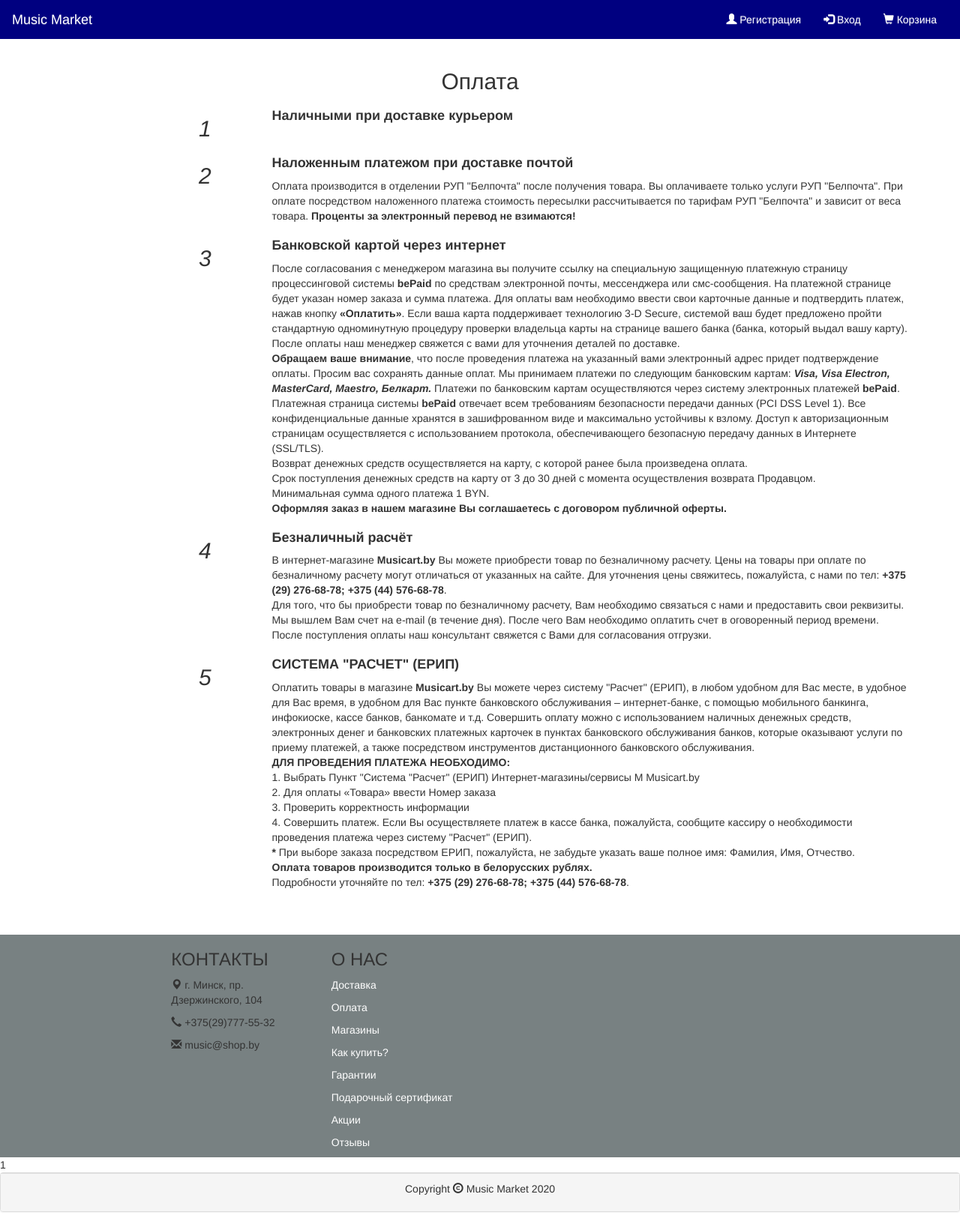
After one commit to catherinematus/django-market, a Django app: page /payment/ in a window 1280 px wide. The commit adds this page. Shown: the whole page at 75% size. Run offline with Django 3.2, Linux system fonts and the light colour scheme; some libraries are stand-ins or nearby versions.

Commit message:
add payment

```diff
--- a/music_market/templates/product/base.html
+++ b/music_market/templates/product/base.html
@@ -63,7 +63,7 @@
             <div class="col-sm-4">
                  <h3>О НАС</h3>
                  <p><a href="{% url 'delivery' %}" style="color:white">Доставка</a></p>
-                 <p><a href="#" style="color:white">Оплата</a></p>
+                 <p><a href="{% url 'payment' %}" style="color:white">Оплата</a></p>
                  <p><a href="#" style="color:white">Магазины</a></p>
                  <p><a href="#" style="color:white">Как купить?</a></p>
                  <p><a href="#" style="color:white">Гарантии</a></p>
--- /dev/null
+++ b/music_market/templates/product/payment.html
@@ -0,0 +1,118 @@
+{% extends 'product/base.html' %}
+
+{% block content %}
+
+<div class="container">
+
+    <h2 style="text-align:center">Оплата</h2>
+
+    <div class="row">
+        <div class="col-sm-2"></div>
+        <div class="col-sm-1">
+            <h2><i>1</i></h2>
+        </div>
+        <div class="col-sm-9">
+            <h4><b>Наличными при доставке курьером</b></h4>
+        </div>
+    </div>
+
+    <div class="row">
+        <div class="col-sm-2"></div>
+        <div class="col-sm-1">
+            <h2><i>2</i></h2>
+        </div>
+        <div class="col-sm-9">
+            <h4><b>Наложенным платежом при доставке почтой</b></h4>
+            <p>
+                Оплата производится в отделении РУП "Белпочта" после получения товара. Вы оплачиваете только услуги РУП "Белпочта".
+                При оплате посредством наложенного платежа стоимость пересылки рассчитывается по тарифам РУП "Белпочта" и зависит от веса товара.
+                <b>Проценты за электронный перевод не взимаются!</b>
+            </p>
+        </div>
+    </div>
+
+    <div class="row">
+        <div class="col-sm-2"></div>
+        <div class="col-sm-1">
+            <h2><i>3</i></h2>
+        </div>
+        <div class="col-sm-9">
+            <h4><b>Банковской картой через интернет</b></h4>
+            <p>
+                После согласования с менеджером магазина вы получите ссылку на специальную защищенную платежную страницу процессинговой системы <b>bePaid</b>
+                по средствам электронной почты, мессенджера или смс-сообщения.
+                На платежной странице будет указан номер заказа и сумма платежа.
+                Для оплаты вам необходимо ввести свои карточные данные и подтвердить платеж, нажав кнопку <b>«Оплатить»</b>.
+                Если ваша карта поддерживает технологию 3-D Secure,
+                системой ваш будет предложено пройти стандартную одноминутную процедуру проверки владельца карты на странице вашего банка
+                (банка, который выдал вашу карту).
+                После оплаты наш менеджер свяжется с вами для уточнения деталей по доставке.<br>
+                <b>Обращаем ваше внимание</b>, что после проведения платежа на указанный вами  электронный адрес придет подтверждение оплаты.
+                Просим вас сохранять данные оплат.
+                Мы принимаем платежи по следующим банковским картам: <b><i>Visa, Visa Electron, MasterCard,  Maestro, Белкарт.</i></b>
+                Платежи по банковским картам осуществляются через систему электронных платежей <b>bePaid</b>.
+                Платежная страница системы <b>bePaid</b> отвечает всем требованиям безопасности передачи данных (PCI DSS Level 1).
+                Все конфиденциальные данные хранятся в зашифрованном виде и максимально устойчивы к взлому.
+                Доступ к авторизационным страницам осуществляется с использованием протокола,
+                обеспечивающего безопасную передачу данных в Интернетe (SSL/TLS).<br>
+                Возврат денежных средств осуществляется на карту,
+                с которой ранее была произведена оплата.<br>
+                Срок поступления денежных средств на карту от 3 до 30 дней с момента осуществления возврата Продавцом.<br>
+                Минимальная сумма одного платежа 1 BYN.<br>
+                <b>Оформляя заказ в нашем магазине Вы соглашаетесь с договором публичной оферты.</b>
+            </p>
+        </div>
+    </div>
+
+    <div class="row">
+        <div class="col-sm-2"></div>
+        <div class="col-sm-1">
+            <h2><i>4</i></h2>
+        </div>
+        <div class="col-sm-9">
+            <h4><b>Безналичный расчёт</b></h4>
+            <p>
+                В интернет-магазине <b>Musicart.by</b> Вы можете приобрести товар по безналичному расчету.
+                Цены на товары при оплате по безналичному расчету могут отличаться от указанных на сайте.
+                Для уточнения цены свяжитесь, пожалуйста, с нами по тел: <b>+375 (29) 276-68-78; +375 (44) 576-68-78</b>.<br>
+                Для того, что бы приобрести товар по безналичному расчету, Вам необходимо связаться с нами и предоставить свои реквизиты.
+                Мы вышлем Вам счет на e-mail (в течение дня).
+                После чего Вам необходимо оплатить счет в оговоренный период времени.
+                После поступления оплаты наш консультант свяжется с Вами для согласования отгрузки.
+            </p>
+        </div>
+    </div>
+
+    <div class="row">
+        <div class="col-sm-2"></div>
+        <div class="col-sm-1">
+            <h2><i>5</i></h2>
+        </div>
+        <div class="col-sm-9">
+            <h4><b>СИСТЕМА "РАСЧЕТ" (ЕРИП)</b></h4>
+            <p>
+                Оплатить товары в магазине <b>Musicart.by</b> Вы можете через систему "Расчет" (ЕРИП),
+                в любом удобном для Вас месте, в удобное для Вас время, в удобном для Вас пункте банковского обслуживания – интернет-банке,
+                с помощью мобильного банкинга, инфокиоске, кассе банков, банкомате и т.д.
+                Совершить оплату можно с использованием наличных денежных средств,
+                электронных денег и банковских платежных карточек в пунктах банковского обслуживания банков,
+                которые оказывают услуги по приему платежей, а также посредством инструментов дистанционного банковского обслуживания.<br>
+                <b>ДЛЯ ПРОВЕДЕНИЯ ПЛАТЕЖА НЕОБХОДИМО:</b><br>
+                1. Выбрать Пункт "Система "Расчет" (ЕРИП) Интернет-магазины/сервисы M Musicart.by<br>
+                2. Для оплаты «Товара» ввести Номер заказа<br>
+                3. Проверить корректность информации<br>
+                4. Совершить платеж.
+                Если Вы осуществляете платеж в кассе банка, пожалуйста, сообщите кассиру о необходимости проведения платежа через систему "Расчет" (ЕРИП).<br>
+                <b>*</b> При выборе заказа посредством ЕРИП, пожалуйста, не забудьте указать ваше полное имя: Фамилия, Имя, Отчество.<br>
+                <b>Оплата товаров производится только в белорусских рублях.</b><br>
+                Подробности уточняйте по тел: <b>+375 (29) 276-68-78; +375 (44) 576-68-78</b>.
+            </p>
+        </div>
+    </div>
+
+
+
+</div>
+
+
+{% endblock %}
--- a/music_market/urls.py
+++ b/music_market/urls.py
@@ -2,7 +2,7 @@ from django.urls import path
 from . import views
 from .views import home_page, product_category, product_subcategory, product_detail,\
     product_to_basket, product_in_basket, product_remove_basket, product_leave_basket, login_user, register, review, \
-    add_review, delivery
+    add_review, delivery, payment
 
 urlpatterns = [
 
@@ -19,6 +19,7 @@ urlpatterns = [
     path('review/', review, name='review'),
     path('add_review/', add_review, name='add_review'),
     path('delivery/', delivery, name='delivery'),
+    path('payment/', payment, name='payment'),
 
     path('', home_page, name='home_page'),
 
--- a/music_market/views.py
+++ b/music_market/views.py
@@ -213,3 +213,6 @@ def add_review(request):
 
 def delivery(request):
     return render(request, 'product/delivery.html')
+
+def payment(request):
+    return render(request, 'product/payment.html')
```
